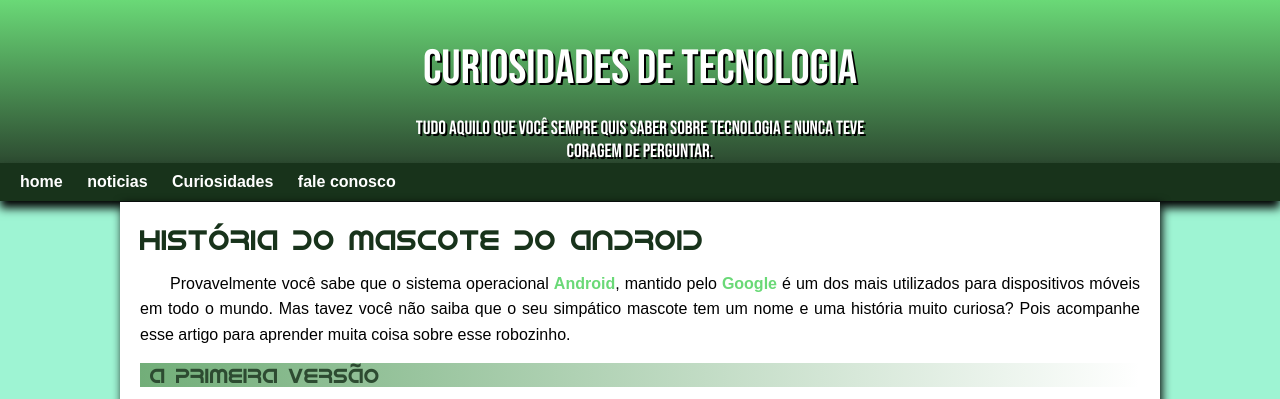
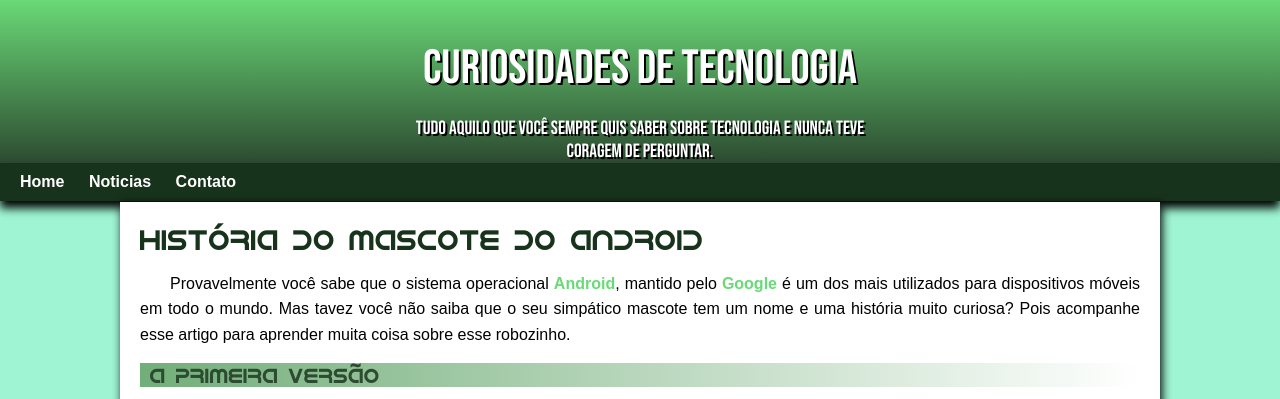
Before and after one commit to aarthurtomaz/projeto-android, a plain HTML site: page index.html in a window 1280 px wide. Shown: the top 399 px of the page. Drawn offline with Linux system fonts and the light colour scheme.

Commit message:
arrumando

```diff
--- a/index.html
+++ b/index.html
@@ -14,10 +14,9 @@
         </p>
     </header>
     <nav>
-        <a href="#">home</a>
-        <a href="#">noticias</a>
-        <a href="#">Curiosidades</a>
-        <a href="#">fale conosco</a>
+        <a href="#">Home</a>
+        <a href="#">Noticias</a>
+        <a href="#">Contato</a>
     </nav>
     <main>
         <article>
```
